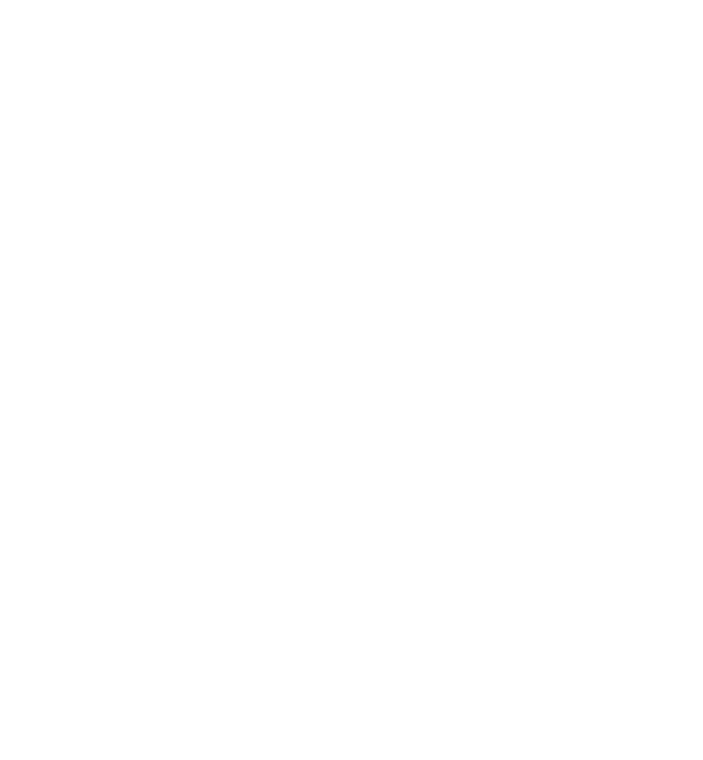
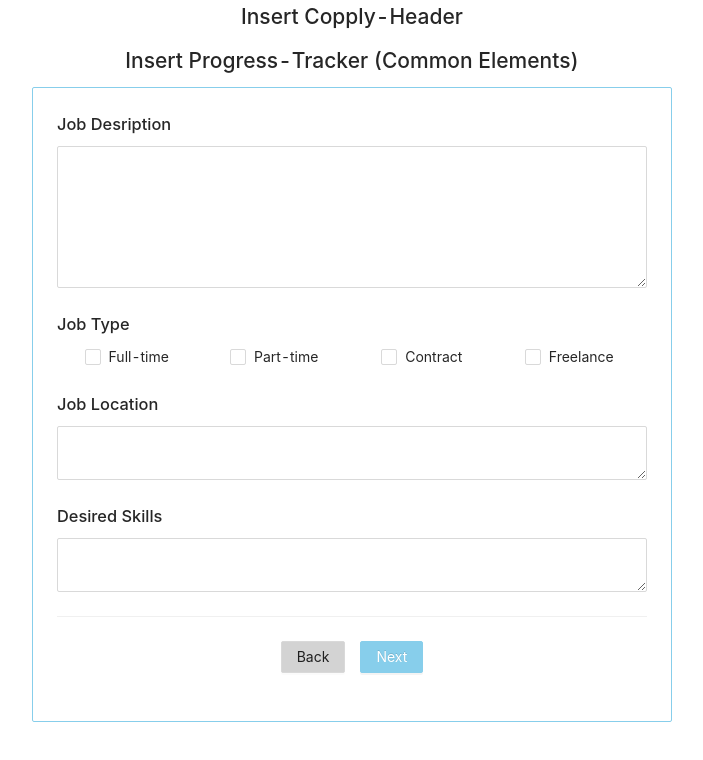
Before and after one commit to mattfan00/project-setup-team-solidaridad-utilisation, a React (Create React App) app in the folder front-end/: page /business/newlisting/description in a window 1280 px wide. Shown: the top 760 px of the page, without its empty margins (288-991 px from the left). Built offline with nearby package versions, Linux system fonts and the light colour scheme.

Commit message:
Added business new listing's description page.

```diff
--- a/front-end/src/App.js
+++ b/front-end/src/App.js
@@ -10,9 +10,10 @@ import Landing from "./View/Landing"
 import BusinessDashboard from "./View/Business/Dashboard"
 import BusinessNewListing from "./View/Business/NewListing"
 import BusinessSignup from "./View/Business/Signup"
+import NewListing from "./View/Business/NewListing"
+import DescriptionForm from "./View/Business/Description"
 
 import Application from "./View/Applicant/Application"
-import NewListing from "./View/Business/NewListing"
 import ApplicationSuccess from "./View/Applicant/Success"
 import ApplcationSignin from "./View/Applicant/Signin"
 import ApplcationSignup from "./View/Applicant/Signup"
@@ -26,6 +27,7 @@ const App = () => {
           <Route path="/business/signup" component={BusinessSignup} />
           <Route path="/business/dashboard" component={BusinessDashboard} />
           <Route path="/business/listing/new" component={BusinessNewListing} />
+          <Route path="/business/newlisting/description" component={DescriptionForm} />
           <Route path="/business/newlisting/elements" component={NewListing} />
 
           {/* All Applicant routes  */}
--- /dev/null
+++ b/front-end/src/View/Business/Description/DescriptionForm.js
@@ -0,0 +1,84 @@
+import React from "react";
+import { Space, Card, Form, Button, Input, Divider, Col, Row, Checkbox } from "antd";
+import "./index.css";
+
+const DescriptionForm = () => {
+    const onFinish = (values: any) => {
+      console.log('Success:', values);
+    };
+    const onFinishFailed = (errorInfo: any) => {
+      console.log('Failed:', errorInfo);
+    };
+    return (
+        <div>
+        <Space direction="vertical" style={{ width:"50%" }}>
+            <Card style={{ borderColor:"skyblue" }}>
+                <Form
+                name="basic"
+                initialValues={{ remember: true }}
+                onFinish={onFinish}
+                onFinishFailed={onFinishFailed}
+                >
+                <Form.Item name="job-description">
+                    <h3>Job Desription</h3>
+                    <Input.TextArea rows={6} />
+                </Form.Item>
+
+                <Form.Item name="job-type">
+                    <h3>Job Type</h3>
+                    <Checkbox.Group style={{ width:"100%" }}>
+                    <Row gutter={[0,24]}>
+                        <Col span={6}>
+                        <Checkbox value="full-time">
+                            Full-time
+                        </Checkbox>
+                        </Col>
+                        <Col span={6}>
+                        <Checkbox value="part-time">
+                            Part-time
+                        </Checkbox>
+                        </Col>
+                        <Col span={6}>
+                        <Checkbox value="contract">
+                            Contract
+                        </Checkbox>
+                        </Col>
+                        <Col span={6}>
+                        <Checkbox value="freelance">
+                            Freelance
+                        </Checkbox>
+                        </Col>
+                    </Row>
+                    </Checkbox.Group>
+                </Form.Item>
+
+                <Form.Item name="job-location">
+                    <h3>Job Location</h3>
+                    <Input.TextArea rows={2} />
+                </Form.Item>
+
+                <Form.Item name="job-location">
+                    <h3>Desired Skills</h3>
+                    <Input.TextArea rows={2} />
+                </Form.Item>
+
+                <Divider></Divider>
+
+                <Form.Item name="back-next-buttons">
+                    <Button htmlType="submit" size="medium" style={{ backgroundColor:"lightgray" }}>
+                    Back
+                    </Button>
+                    &nbsp;&nbsp;&nbsp;&nbsp;
+                    <Button type="primary" htmlType="submit" size="medium"
+                    style={{ backgroundColor:"skyblue", borderColor:"skyblue" }}>
+                    Next
+                    </Button>
+                </Form.Item>
+                </Form>
+            </Card>
+        </Space>
+        </div>
+    )
+}
+
+export default DescriptionForm
--- /dev/null
+++ b/front-end/src/View/Business/Description/index.css
@@ -0,0 +1,9 @@
+.backNextButtons {
+    text-align: center;
+}
+h1,h2 {
+    text-align: center;
+}
+h3 {
+    text-align: left;
+}
--- /dev/null
+++ b/front-end/src/View/Business/Description/index.js
@@ -0,0 +1,16 @@
+import React from "react"
+import DescriptionForm from "./DescriptionForm"
+
+const Description = () => {
+  return (
+    <div className="checkBoxForm">
+        {/* Insert Copply Head Banner Component */}
+        <h2>Insert Copply-Header</h2>
+        {/* Insert Progress Bar Component */}
+        <h2>Insert Progress-Tracker (Common Elements)</h2>
+        <DescriptionForm></DescriptionForm>
+    </div>
+  )
+}
+
+export default Description
--- a/front-end/src/View/Business/NewListing/CommonElements.js
+++ b/front-end/src/View/Business/NewListing/CommonElements.js
@@ -12,7 +12,7 @@ const CommonElements = () => {
     return (
         <div>
         <Space direction="vertical" style={{ width:"50%" }}>
-            <Card style={{ borderColor:"orange" }}>
+            <Card style={{ borderColor:"skyblue" }}>
                 <h3>Tick all the details you want to require:</h3>
                 <Form
                 name="basic"
@@ -98,7 +98,7 @@ const CommonElements = () => {
                     </Button>
                     &nbsp;&nbsp;&nbsp;&nbsp;
                     <Button type="primary" htmlType="submit" size="medium"
-                    style={{ backgroundColor:"orange", borderColor:"orange" }}>
+                    style={{ backgroundColor:"skyblue", borderColor:"skyblue" }}>
                     Next
                     </Button>
                 </Form.Item>
@@ -110,69 +110,3 @@ const CommonElements = () => {
 }
 
 export default CommonElements
-
-
-/* <h3>Tick all the details you want to require:</h3>
-<Checkbox.Group style={{ width: '70%' }} onChange={onChange}>
-<Row gutter={[0,16]}>
-    <Col span={12}>
-    <Checkbox value="firstName">First Name</Checkbox>
-    </Col>
-    <Col span={12}>
-    <Checkbox value="lastName">Last Name</Checkbox>
-    </Col>
-    <Col span={12}>
-    <Checkbox value="gender">Gender</Checkbox>
-    </Col>
-    <Col span={12}>
-    <Checkbox value="email">Email</Checkbox>
-    </Col>
-    <Col span={12}>
-    <Checkbox value="address">Address</Checkbox>
-    </Col>
-    <Col span={12}>
-    <Checkbox value="city">City</Checkbox>
-    </Col>
-    <Col span={12}>
-    <Checkbox value="state">State</Checkbox>
-    </Col>
-    <Col span={12}>
-    <Checkbox value="country">Country</Checkbox>
-    </Col>
-    <Col span={12}>
-    <Checkbox value="postalCode">Postal Code</Checkbox>
-    </Col>
-    <Col span={12}>
-    <Checkbox value="primaryPhone">Primary Phone</Checkbox>
-    </Col>
-    <Col span={12}>
-    <Checkbox value="gradDate">Graduation Date</Checkbox>
-    </Col>
-    <Col span={12}>
-    <Checkbox value="workEx">Work Experience</Checkbox>
-    </Col>
-    <Col span={12}>
-    <Checkbox value="linkedin">Linkedin Profile</Checkbox>
-    </Col>
-    <Col span={12}>
-    <Checkbox value="website">Website</Checkbox>
-    </Col>
-    <Col span={12}>
-    <Checkbox value="veteran">Veteran Status</Checkbox>
-    </Col>
-    <Col span={12}>
-    <Checkbox value="disability">Disability Status</Checkbox>
-    </Col>
-    <Col span={12}>
-    <Checkbox value="hispanicLatino">Hispanice/Latino</Checkbox>
-    </Col>
-    <Col span={12}>
-    <Checkbox value="workAuth">Work Authorization</Checkbox>
-    </Col>
-</Row>
-</Checkbox.Group>
-<div>
-    <Button>Back</Button>
-    &nbsp;&nbsp;&nbsp;&nbsp;
-    <Button type="primary">Next</Button>
-</div> */
```
